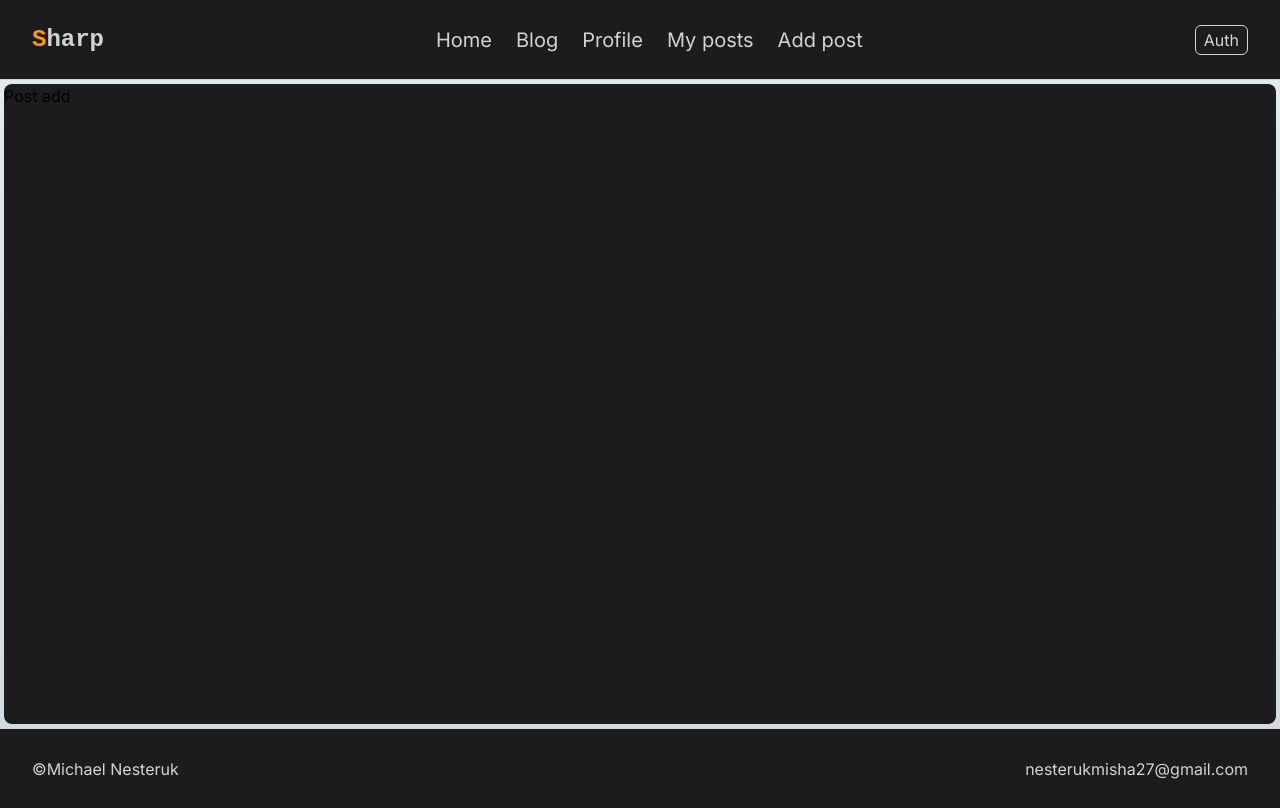
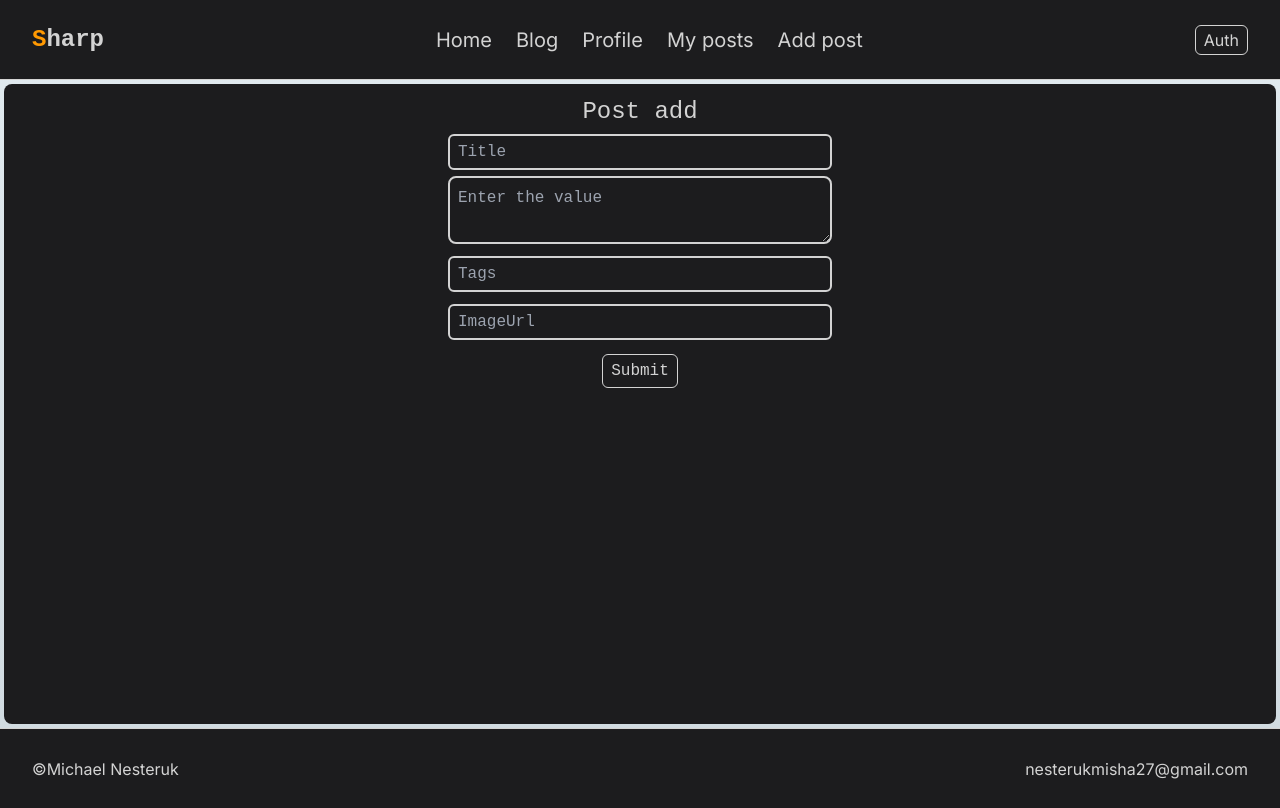
Before and after one commit to nesharp/front-end-blog-mern, a Next.js app: page /posts/add in a window 1280 px wide. Built offline with nearby package versions, Linux system fonts and the light colour scheme; sample sign-in values are in the browser's storage.

Commit message:
product bug fixed

```diff
--- a/app/posts/add/page.tsx
+++ b/app/posts/add/page.tsx
@@ -1,6 +1,11 @@
 'use client'
 import { useAuthRedirect } from '@/src/hooks/useAuthRedirect'
 import { AddPostPage } from '@/src/components/screens/AddPostPage/AddPostPage'
+import { Metadata } from 'next'
+export const metadata: Metadata = {
+	title: 'Add Post',
+	description: 'Add a post to the blog'
+}
 export default () => {
 	useAuthRedirect()
 	return <AddPostPage />
--- a/src/components/screens/AddPostPage/AddPostPage.module.scss
+++ b/src/components/screens/AddPostPage/AddPostPage.module.scss
@@ -1,3 +1,44 @@
 .wrapper{
-    @apply bg-primary rounded-lg m-1 min-h-[calc(100vh-160px)];
+    @apply bg-primary rounded-lg m-1 min-h-[calc(100vh-160px)] py-3;
+
+    h1{
+        @apply text-2xl text-gray font-mono text-center;
+    }
+    .form{
+        .inputWrapper{
+            @apply flex flex-col;
+            .input{
+                @apply  my-1.5 mx-auto w-96 font-mono;
+            }
+            .error{
+                @apply text-red;
+            }
+            .textarea{
+                @apply w-fit mx-auto;
+                textarea{
+                    @apply w-96;
+                }
+            }
+        }
+        .button{
+            @apply mx-auto w-fit mt-2 text-gray;
+            button{
+                @apply font-mono;
+            }
+        }
+    }
+    @media screen and (max-width: 500px){
+        .form{
+            .inputWrapper{
+                .input{
+                    @apply w-60;
+                }
+                .textarea{
+                    textarea{
+                        @apply w-60;
+                    }
+                }
+            }
+        }
+    }
 }
--- a/src/components/screens/AddPostPage/AddPostPage.tsx
+++ b/src/components/screens/AddPostPage/AddPostPage.tsx
@@ -1,9 +1,48 @@
-import { FC } from 'react'
+import { FC, FormEvent } from 'react'
 import styles from './AddPostPage.module.scss'
+import { FormInput } from '../../ui/FormInput/FormInput'
+import Button from '../../ui/Button/Button'
+import { TextArea } from '../../ui/TextArea/TextArea'
+import { PostService } from '@/src/services/post/post.service'
 export const AddPostPage: FC = () => {
 	return (
 		<div className={styles.wrapper}>
 			<h1>Post add</h1>
+			<form
+				action='submit'
+				className={styles.form}
+				onSubmit={e => {
+					submitHandler(e)
+				}}
+			>
+				<div className={styles.inputWrapper}>
+					<FormInput placeholder='Title' className={styles.input} />
+					<TextArea className={styles.textarea} />
+					<FormInput placeholder='Tags' className={styles.input} />
+					<FormInput placeholder='ImageUrl' className={styles.input} />
+				</div>
+				<div className={styles.button}>
+					<Button type='submit'>Submit</Button>
+				</div>
+			</form>
 		</div>
 	)
 }
+// i wanna fix it
+const submitHandler = (e: any) => {
+	e.preventDefault()
+	const title = e.currentTarget[0].value as string
+	const content = e.currentTarget[1].value as string
+	const tags = e.currentTarget[2].value as string
+	const imageUrl = e.currentTarget[3].value as string
+	const body = {
+		title,
+		tags: [tags],
+		content,
+		imageUrl
+	}
+	const post = PostService.createPost(body)
+	post.then(res => {
+		console.log(res)
+	})
+}
--- a/src/components/ui/Button/Button.tsx
+++ b/src/components/ui/Button/Button.tsx
@@ -19,7 +19,6 @@ const Button: FC<PropsWithChildren<IButton>> = ({
 		<button
 			className={classNames(styles.button, className || null)}
 			onClick={e => {
-				// e.preventDefault()
 				onClick && onClick(e.currentTarget)
 			}}
 			type={type}
--- /dev/null
+++ b/src/components/ui/FormInput/FormInput.module.scss
@@ -0,0 +1,3 @@
+.input{
+    @apply border-solid border-2 rounded-md text-gray px-2 py-1;
+}
--- /dev/null
+++ b/src/components/ui/FormInput/FormInput.tsx
@@ -0,0 +1,22 @@
+import classNames from 'classnames'
+import { FC } from 'react'
+import styles from './FormInput.module.scss'
+interface Props {
+	className?: string
+	placeholder?: string
+	onChange?: (e: React.ChangeEvent<HTMLInputElement>) => void
+}
+export const FormInput: FC<Props> = ({
+	className,
+	placeholder,
+
+	onChange
+}) => {
+	return (
+		<input
+			placeholder={placeholder || 'Enter the value'}
+			className={classNames(styles.input, className || null)}
+			onChange={onChange}
+		/>
+	)
+}
--- /dev/null
+++ b/src/components/ui/TextArea/TextArea.module.scss
@@ -0,0 +1,5 @@
+.wrapper{
+    textarea{
+        @apply text-gray font-mono border-solid border-gray border-2 rounded-lg p-2
+    }
+}
--- /dev/null
+++ b/src/components/ui/TextArea/TextArea.tsx
@@ -0,0 +1,14 @@
+import { FC } from 'react'
+import styles from './TextArea.module.scss'
+import classNames from 'classnames'
+interface ITextArea {
+	placeholder?: string
+	className?: string
+}
+export const TextArea: FC<ITextArea> = ({ placeholder, className }) => {
+	return (
+		<div className={classNames(styles.wrapper, className)}>
+			<textarea placeholder={placeholder || 'Enter the value'}></textarea>
+		</div>
+	)
+}
--- a/src/hooks/useProfile.tsx
+++ b/src/hooks/useProfile.tsx
@@ -8,7 +8,6 @@ export const useProfile = () => {
 	const user = useSelector(
 		(state: { user: { user: IUserResponse } }) => state.user.user
 	)
-	console.log(user)
 	if (!user?.token) {
 		return null
 	}
--- a/src/interfaces/post/post.interface.ts
+++ b/src/interfaces/post/post.interface.ts
@@ -11,3 +11,9 @@ export interface IPost {
 	createdAt: string
 	updatedAt: string
 }
+export interface IPostCreateData {
+	title: string
+	content: string
+	tags: string[]
+	imageUrl: string
+}
--- a/src/services/post/post.service.ts
+++ b/src/services/post/post.service.ts
@@ -1,10 +1,12 @@
-import { IPost } from '@/src/interfaces/post/post.interface'
+import { IPost, IPostCreateData } from '@/src/interfaces/post/post.interface'
 
 const url = process.env.NEXT_PUBLIC_SERVER_URL
 export const PostService = {
 	async getAllPosts(): Promise<IPost[]> {
 		const response = await fetch(`${url}/posts`)
-			.then(res => res.json())
+			.then(res => {
+				return res.json()
+			})
 			.catch(err => console.log('err'))
 		return response
 	},
@@ -14,12 +16,13 @@ export const PostService = {
 			.catch(err => console.log('err'))
 		return response
 	},
-	async createPost(post: IPost): Promise<IPost> {
+	async createPost(post: IPostCreateData): Promise<IPost> {
+		console.log(JSON.stringify(post))
 		const response = await fetch(`${url}/posts`, {
 			method: 'POST',
 			headers: {
 				'Content-Type': 'application/json',
-				Auth: 'Bearer ' + localStorage.getItem('token')
+				Authorization: 'Bearer ' + localStorage.getItem('token')
 			},
 			body: JSON.stringify(post)
 		})
```
Also changed, not shown: 1 other file (tests, documents, lock files or other folders).
